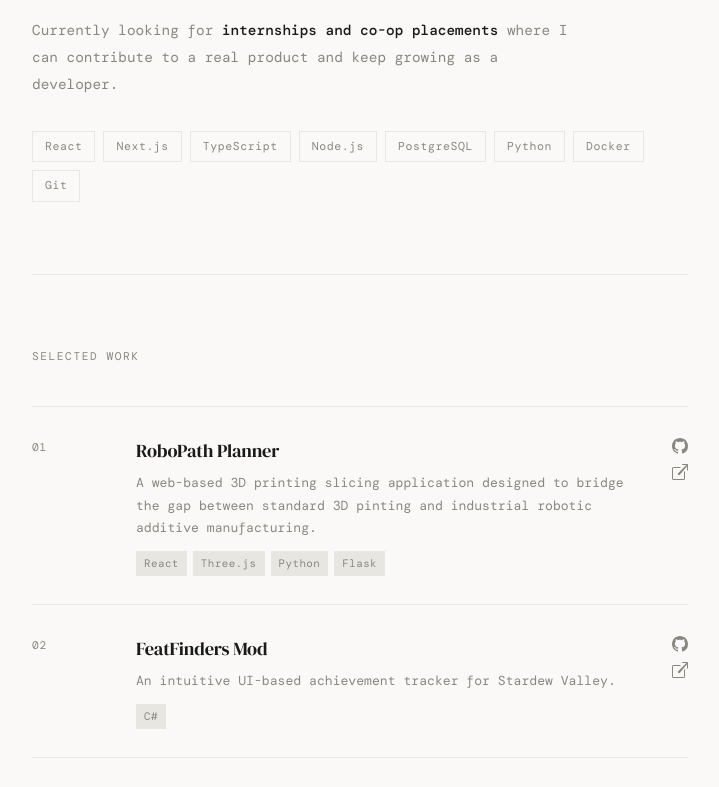
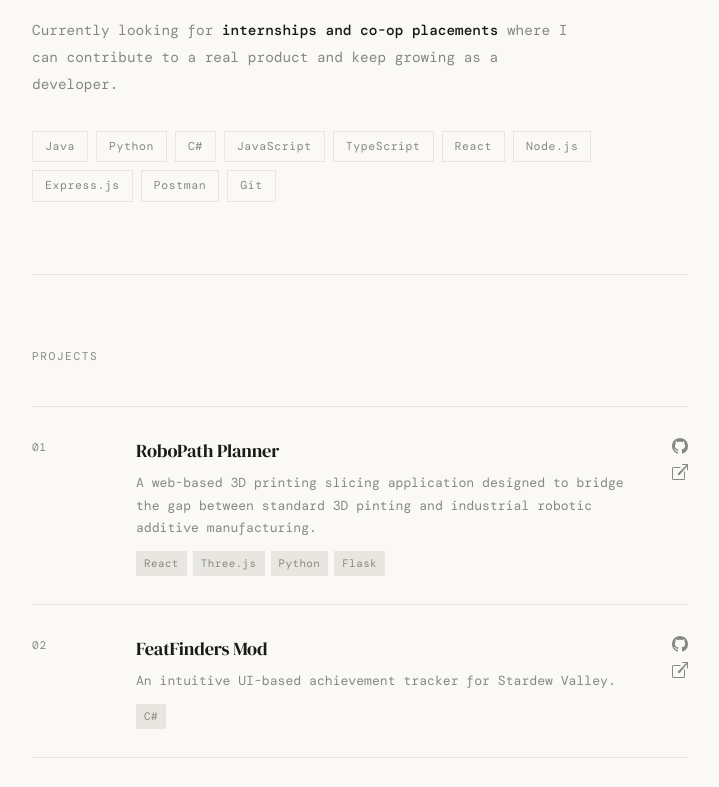
Before and after one commit to j-albento/j-albento.github.io, a React (Create React App) app: page / in a window 1280 px wide. Shown: the part 900-1687 px from the top of the page, without its empty margins (280-999 px from the left). Built offline with nearby package versions, Linux system fonts and the light colour scheme; a web font is replaced by a local one.

Commit message:
changed stack

```diff
--- a/src/App.js
+++ b/src/App.js
@@ -111,7 +111,7 @@ function App() {
                     </FadeSection>
 
                     <FadeSection id="work">
-                        <div style={s.sectionLabel}>Selected Work</div>
+                        <div style={s.sectionLabel}>Projects</div>
                         <div>
                             {PROJECTS.map((p, i) => (
                                 <ProjectRow
--- a/src/data.jsx
+++ b/src/data.jsx
@@ -1,13 +1,15 @@
-export const NAV_LINKS = ["About", "Work", "Contact"];
+export const NAV_LINKS = ["About", "Projects", "Contact"];
 
 export const STACK = [
+    "Java",
+    "Python",
+    "C#",
+    "JavaScript",
+    "TypeScript",
     "React",
-    "Next.js",
-    "TypeScript",
     "Node.js",
-    "PostgreSQL",
-    "Python",
-    "Docker",
+    "Express.js",
+    "Postman",
     "Git",
 ];
 
```
